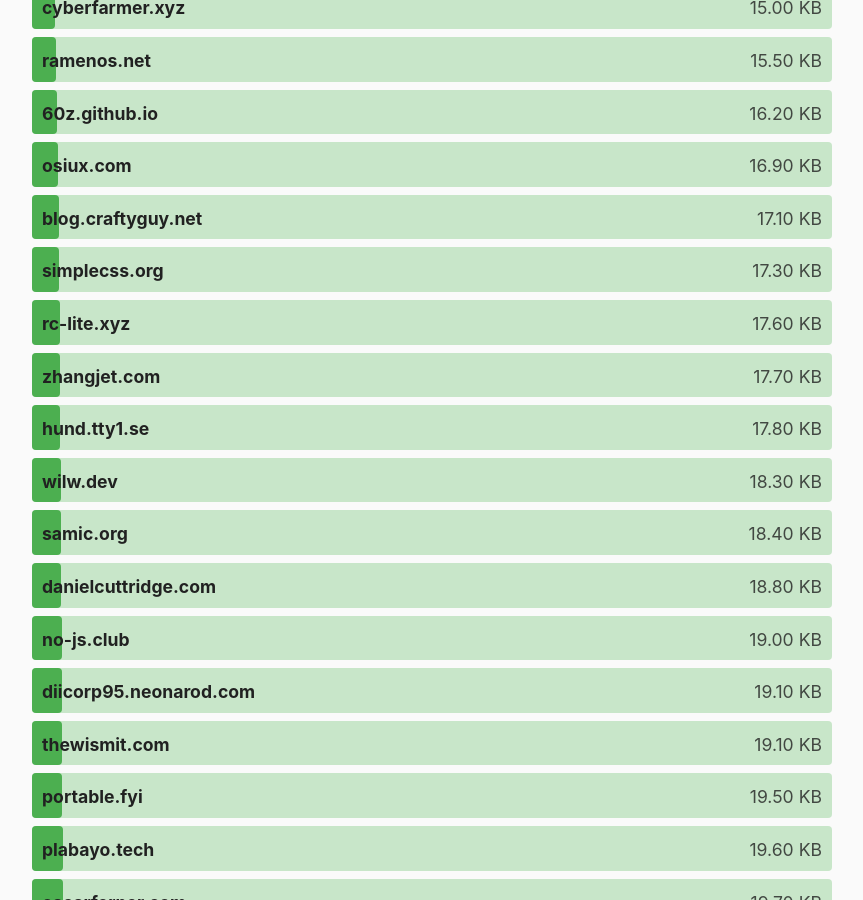
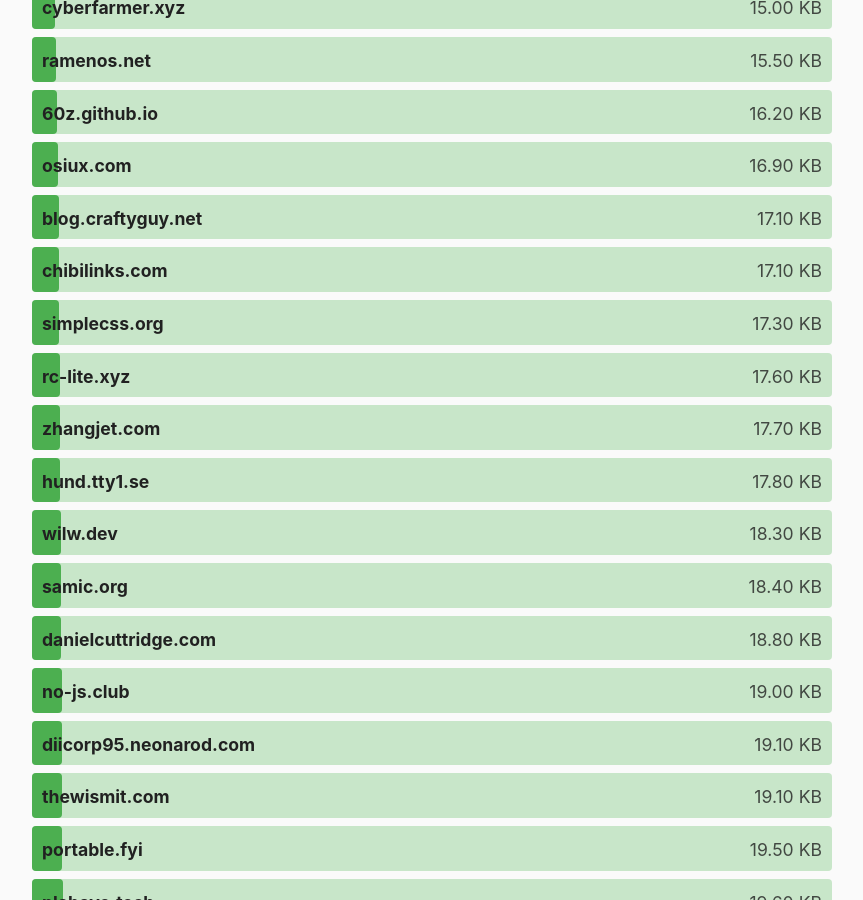
Before and after one commit to kevquirk/512kb.club, a Jekyll site: the page built from index.md, in a window 1280 px wide and 900 px high, scrolled down 6477 px. Shown: the whole window, without its empty margins (208-1071 px from the left). Built offline with Jekyll 4.4.1, drawn with Linux system fonts in a browser that asks for light colours.

Commit message:
Update sites.yml

```diff
--- a/_data/sites.yml
+++ b/_data/sites.yml
@@ -493,6 +493,11 @@
   size: 293
   last_checked: 2022-03-16
 
+- domain: chibilinks.com
+  url: https://chibilinks.com/
+  size: 17.1
+  last_checked: 2022-09-28
+
 - domain: chriswiegman.com
   url: https://chriswiegman.com/
   size: 72.8
```
